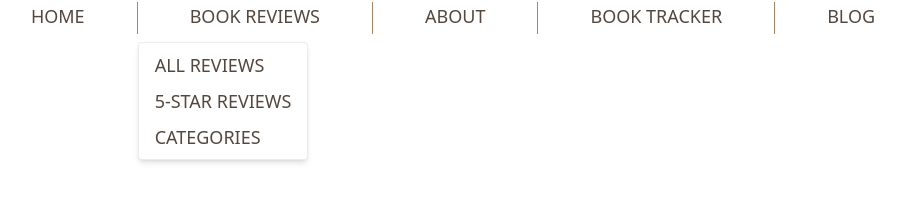
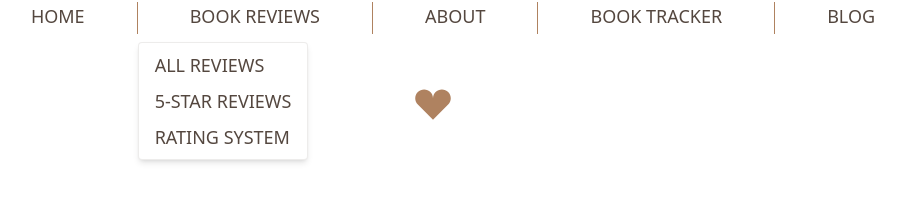
Before and after one commit to liviadfsilva/BookReviewBlogFront, a React (Vite) app: page /book-reviews/5-star-reviews in a window 1280 px wide. Both pictures are taken after a click on the button "BOOK REVIEWS". Shown: the part 174-375 px from the top of the page, without its empty margins (207-1112 px from the left). Built offline with nearby package versions, Linux system fonts and the light colour scheme.

Commit message:
replace categories from nav bar for rating system and create its page

```diff
--- a/src/App.jsx
+++ b/src/App.jsx
@@ -16,6 +16,8 @@ import AdminHome from "./pages/AdminHome";
 import BlogPostPage from "./pages/BlogPostPage";
 import MakeReview from "./pages/MakeReview";
 import MakePost from "./pages/MakePost";
+import RatingSystem from "./pages/RatingSystem";
+import FiveStarReviews from "./pages/FiveStarReviews";
 
 export default function App() {
   return (
@@ -36,6 +38,8 @@ export default function App() {
             <Route path="/blog/post/1" element={<BlogPostPage />} />
             <Route path="/make-book-review" element={<MakeReview />} />
             <Route path="/make-blog-post" element={<MakePost />} />
+            <Route path="/book-reviews/rating-system" element={<RatingSystem />} />
+            <Route path="/book-reviews/5-star-reviews" element={<FiveStarReviews />} />
           </Routes>
         </main>
         <Footer />
--- a/src/components/Navbar.jsx
+++ b/src/components/Navbar.jsx
@@ -30,47 +30,15 @@ const Navbar = () => {
                                     </Link>
                                 </li>
                                 <li>
-                                <Link to="/book-reviews/5-stars" className="block hover:text-[#AF8260] text-lg">
+                                    <Link to="/book-reviews/5-star-reviews" className="block hover:text-[#AF8260] text-lg">
                                     5-Star Reviews
                                     </Link>
                                 </li>
-                            <li className="relative group">
-                                <span className="block cursor-pointer hover:text-[#AF8260] text-lg">
-                                    Categories
-                                </span>
 
-                                <ul className="absolute left-full top-0 mt-0 ml-2 bg-white py-2 px-4 border border-[#54473F]/10 rounded shadow-md space-y-2 z-20 hidden group-hover:block min-w-max">
                                 <li>
-                                    <Link to="/book-reviews/categories/horror" className="block hover:text-[#AF8260]">
-                                        Horror
+                                    <Link to="/book-reviews/rating-system" className="block hover:text-[#AF8260] text-lg">
+                                    Rating System
                                     </Link>
-                                    </li>
-                                    <li>
-                                    <Link to="/book-reviews/categories/fantasy" className="block hover:text-[#AF8260]">
-                                        Fantasy
-                                    </Link>
-                                    </li>
-                                    <li>
-                                    <Link to="/book-reviews/categories/mystery" className="block hover:text-[#AF8260]">
-                                        Mystery / Thriller
-                                    </Link>
-                                    </li>
-                                    <li>
-                                    <Link to="/book-reviews/categories/romance" className="block hover:text-[#AF8260]">
-                                        Romance
-                                    </Link>
-                                    </li>
-                                    <li>
-                                    <Link to="/book-reviews/categories/scifi" className="block hover:text-[#AF8260]">
-                                        Science Fiction
-                                    </Link>
-                                    </li>
-                                    <li>
-                                    <Link to="/book-reviews/categories/nonfiction" className="block hover:text-[#AF8260]">
-                                        Non-fiction
-                                    </Link>
-                                    </li>
-                                </ul>
                                 </li>
                             </ul>
                         )}
--- a/src/pages/BookReviewPost.jsx
+++ b/src/pages/BookReviewPost.jsx
@@ -24,7 +24,7 @@ const BookReviewPost = () => {
 
                 <div className="mx-auto text-center max-w-xl">
                     <h3 className="text-[#54473F] italic text-5xl font-serif leading-normal">White Horse Black Nights <br/> by Evie Marceau</h3>
-                    <h4 className="mt-6 text-[#AF8260] italic text-2xl font-serif">Book Review</h4>
+                    <h4 className="mt-6 text-[#AF8260] italic text-2xl font-serif">Fantasy • Paranormal • Romance</h4>
                     <p className="mt-6 text-[#54473F] font-light text-left">
                         I love it when I go completely blind into a book and it surprises me in a very good way. I'm back to my audiobook era and this one did the trick for me.
                         <br /> <br />
--- /dev/null
+++ b/src/pages/FiveStarReviews.jsx
@@ -0,0 +1,22 @@
+import React from "react";
+
+const FiveStarReviews = () => {
+    return (
+        <div>
+            <h1 className="text-[#AF8260] text-center animate-bounce mt-14">
+            <svg
+            xmlns="http://www.w3.org/2000/svg"
+            viewBox="0 0 8 9"
+            className="w-10 h-10 inline-block fill-current text-[#AF8260]"
+        >
+            <path
+            d="M2 0c-.55 0-1.04.23-1.41.59-.36.36-.59.85-.59 1.41 0 .55.23 1.04.59 1.41l3.41 3.41 3.41-3.41c.36-.36.59-.85.59-1.41 0-.55-.23-1.04-.59-1.41-.36-.36-.85-.59-1.41-.59-.55 0-1.04.23-1.41.59-.36.36-.59.85-.59 1.41 0-.55-.23-1.04-.59-1.41-.36-.36-.85-.59-1.41-.59z"
+            transform="translate(0 1)"
+            />
+        </svg>
+        </h1>
+        </div>
+    );
+};
+
+export default FiveStarReviews;
--- /dev/null
+++ b/src/pages/RatingSystem.jsx
@@ -0,0 +1,22 @@
+import React from "react";
+
+const RatingSystem = () => {
+    return (
+        <div>
+            <h1 className="text-[#AF8260] text-center animate-bounce mt-14">
+            <svg
+            xmlns="http://www.w3.org/2000/svg"
+            viewBox="0 0 8 9"
+            className="w-10 h-10 inline-block fill-current text-[#AF8260]"
+        >
+            <path
+            d="M2 0c-.55 0-1.04.23-1.41.59-.36.36-.59.85-.59 1.41 0 .55.23 1.04.59 1.41l3.41 3.41 3.41-3.41c.36-.36.59-.85.59-1.41 0-.55-.23-1.04-.59-1.41-.36-.36-.85-.59-1.41-.59-.55 0-1.04.23-1.41.59-.36.36-.59.85-.59 1.41 0-.55-.23-1.04-.59-1.41-.36-.36-.85-.59-1.41-.59z"
+            transform="translate(0 1)"
+            />
+        </svg>
+        </h1>
+        </div>
+    );
+};
+
+export default RatingSystem;
```
Lines whose indentation alone changed are shown as unchanged.
